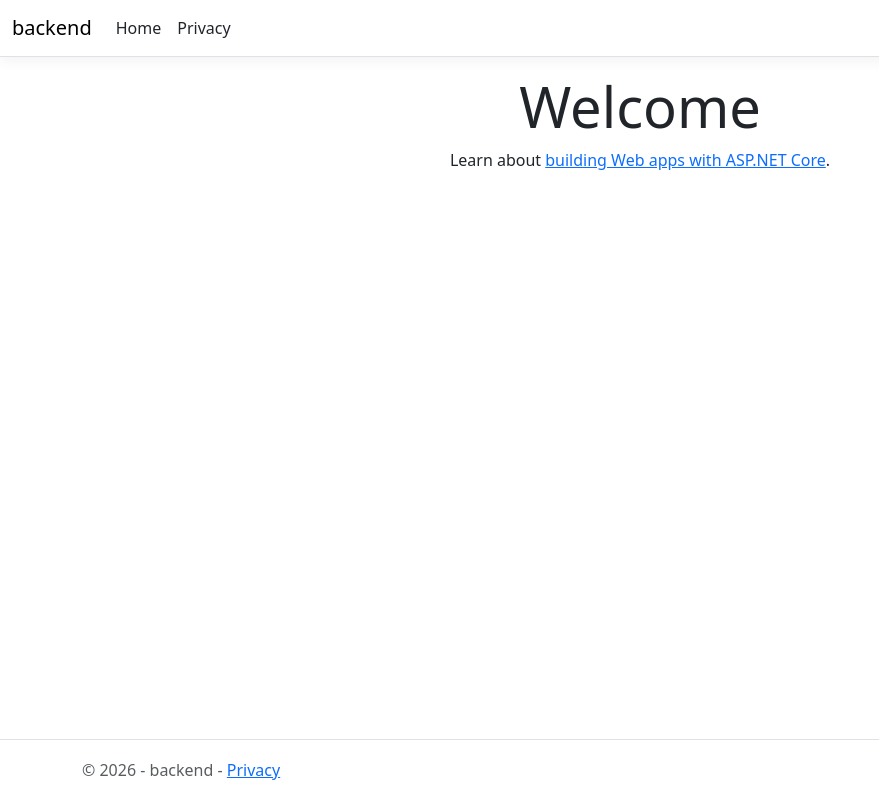
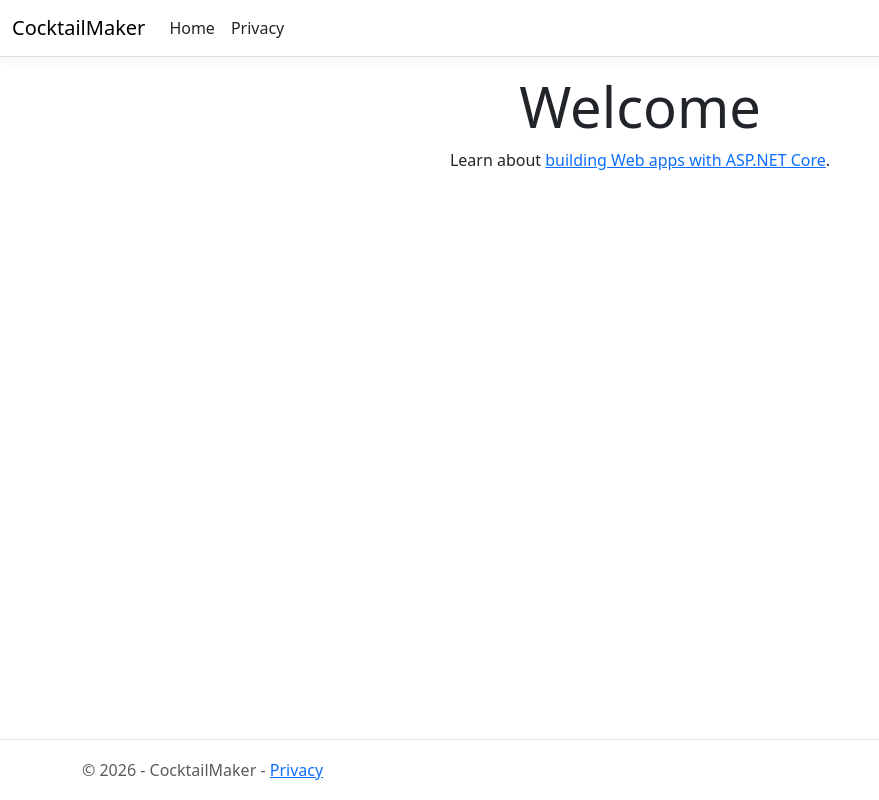
Before and after one commit to codeiakofficial/cocktailmaker, an ASP.NET Core app: page / in a window 1280 px wide. Shown: the whole page, without its empty margins (0-879 px from the left). Run offline with ASP.NET Core 8, Linux system fonts and the light colour scheme; style sheets or scripts are compiled from the project's sources.

Commit message:
Rename backend

```diff
--- a/src/backend/Controllers/HomeController.cs
+++ b/src/backend/Controllers/HomeController.cs
@@ -1,8 +1,8 @@
 using System.Diagnostics;
 using Microsoft.AspNetCore.Mvc;
-using backend.Models;
+using CocktailMaker.Models;
 
-namespace backend.Controllers;
+namespace CocktailMaker.Controllers;
 
 public class HomeController : Controller
 {
--- a/src/backend/Models/ErrorViewModel.cs
+++ b/src/backend/Models/ErrorViewModel.cs
@@ -1,4 +1,4 @@
-namespace backend.Models;
+namespace CocktailMaker.Models;
 
 public class ErrorViewModel
 {
--- a/src/backend/Views/Shared/_Layout.cshtml
+++ b/src/backend/Views/Shared/_Layout.cshtml
@@ -3,17 +3,17 @@
 <head>
     <meta charset="utf-8" />
     <meta name="viewport" content="width=device-width, initial-scale=1.0" />
-    <title>@ViewData["Title"] - backend</title>
+    <title>@ViewData["Title"] - CocktailMaker</title>
     <script type="importmap"></script>
     <link rel="stylesheet" href="~/lib/bootstrap/dist/css/bootstrap.min.css" />
     <link rel="stylesheet" href="~/css/site.css" asp-append-version="true" />
-    <link rel="stylesheet" href="~/backend.styles.css" asp-append-version="true" />
+    <link rel="stylesheet" href="~/CocktailMaker.styles.css" asp-append-version="true" />
 </head>
 <body>
     <header>
         <nav class="navbar navbar-expand-sm navbar-toggleable-sm navbar-light bg-white border-bottom box-shadow mb-3">
             <div class="container-fluid">
-                <a class="navbar-brand" asp-area="" asp-controller="Home" asp-action="Index">backend</a>
+                <a class="navbar-brand" asp-area="" asp-controller="Home" asp-action="Index">CocktailMaker</a>
                 <button class="navbar-toggler" type="button" data-bs-toggle="collapse" data-bs-target=".navbar-collapse" aria-controls="navbarSupportedContent"
                         aria-expanded="false" aria-label="Toggle navigation">
                     <span class="navbar-toggler-icon"></span>
@@ -39,7 +39,7 @@
 
     <footer class="border-top footer text-muted">
         <div class="container">
-            &copy; 2026 - backend - <a asp-area="" asp-controller="Home" asp-action="Privacy">Privacy</a>
+            &copy; 2026 - CocktailMaker - <a asp-area="" asp-controller="Home" asp-action="Privacy">Privacy</a>
         </div>
     </footer>
     <script src="~/lib/jquery/dist/jquery.min.js"></script>
--- a/src/backend/Views/_ViewImports.cshtml
+++ b/src/backend/Views/_ViewImports.cshtml
@@ -1,3 +1,3 @@
-@using backend
-@using backend.Models
+@using CocktailMaker
+@using CocktailMaker.Models
 @addTagHelper *, Microsoft.AspNetCore.Mvc.TagHelpers
```
Also changed, not shown: src/backend/CocktailMaker.csproj (renamed from src/backend/backend.csproj).
